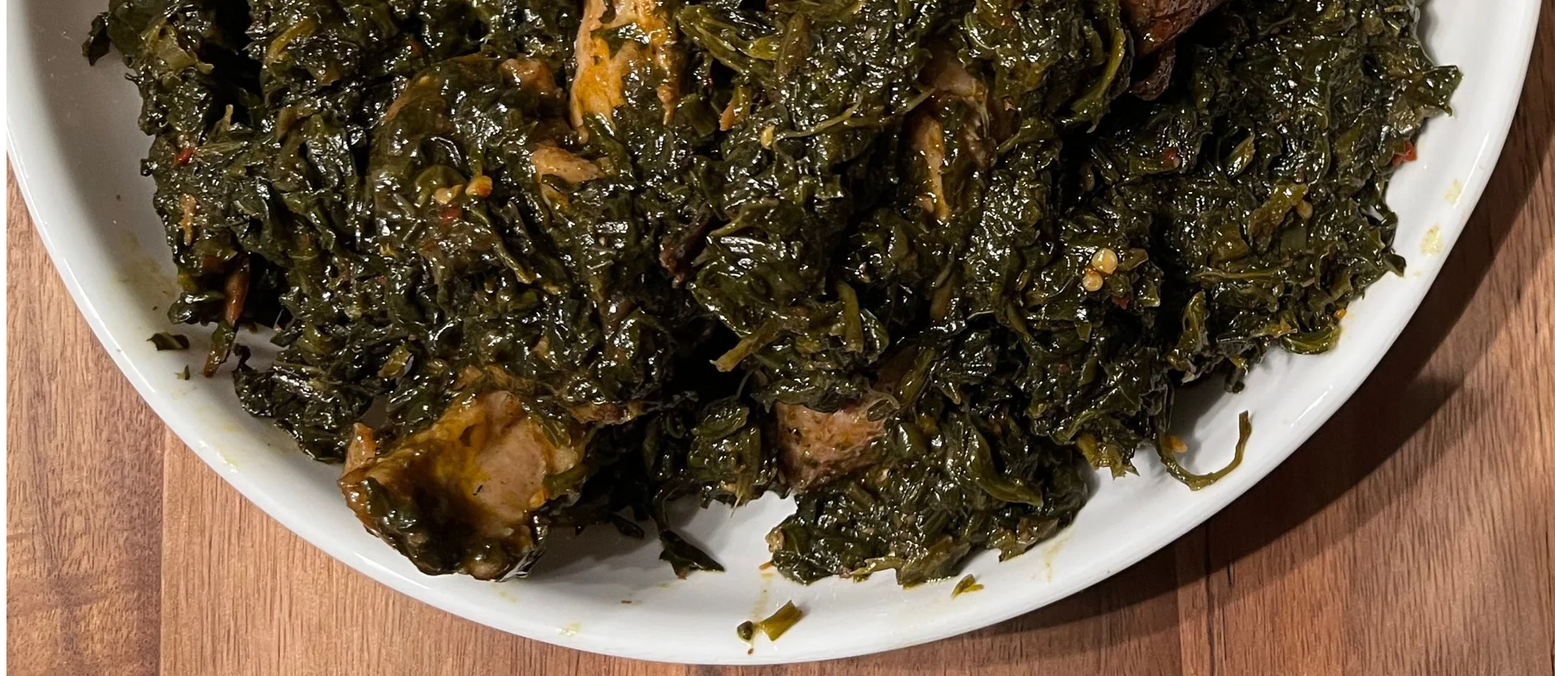
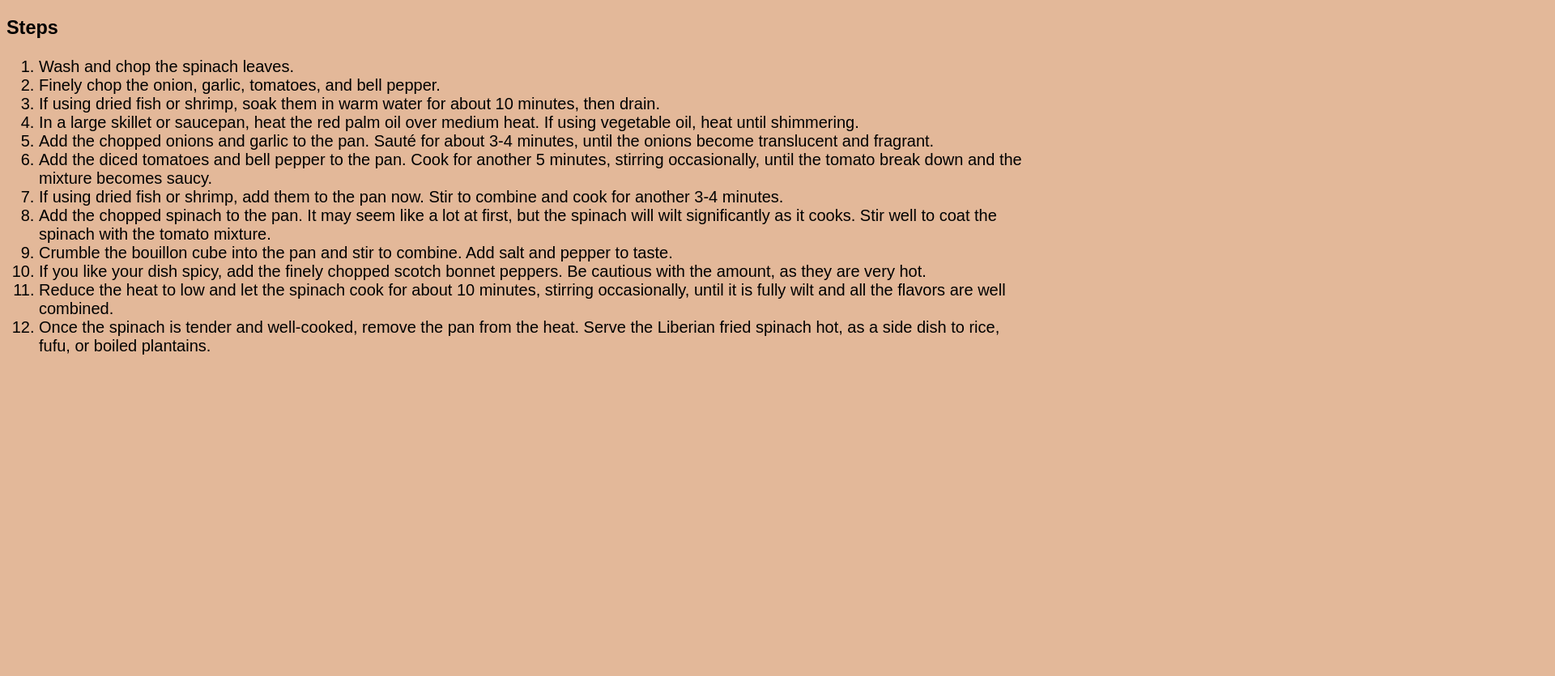
Before and after one commit to chetechy/odin-recipes, a plain HTML site: page recipes/spinach.html in a window 1280 px wide. Shown: the part 1165-2000 px from the top of the page at 81% size, 1920 px wide, since content can reach past the window. After the commit the page ends 1624 px from the top, so only its background shows below. Drawn offline with Linux system fonts and the light colour scheme.

Commit message:
added css link to pages. added bkgrd color, font size and img constraints

```diff
--- a/recipes/spinach.html
+++ b/recipes/spinach.html
@@ -3,6 +3,7 @@
     <head>
         <meta charset="UTF-8">
         <title>Spinach</title>
+        <link rel="stylesheet" href="../style.css">
     </head>
     <body>
         <h1>Liberian Fried Spinach</h1>
@@ -32,13 +33,13 @@
             <li>Wash and chop the spinach leaves.</li>
             <li>Finely chop the onion, garlic, tomatoes, and bell pepper.</li>
             <li>If using dried fish or shrimp, soak them in warm water for about 10 minutes, then drain.</li>
-            <li>In a large skillet or saucepan, heat the red palm oil over medium heat. If using vegetable oil, heat until shimmering   li>
-            <li>Add the chopped onions and garlic to the pan. Sauté for about 3-4 minutes, until the onions become translucent a    fragrant.</li>
+            <li>In a large skillet or saucepan, heat the red palm oil over medium heat. If using vegetable oil, heat until shimmering.</li>
+            <li>Add the chopped onions and garlic to the pan. Sauté for about 3-4 minutes, until the onions become translucent and fragrant.</li>
             <li>Add the diced tomatoes and bell pepper to the pan. Cook for another 5 minutes, stirring occasionally, until the tomato  break down and the mixture becomes saucy.</li>
             <li>If using dried fish or shrimp, add them to the pan now. Stir to combine and cook for another 3-4 minutes.</li>
-            <li>Add the chopped spinach to the pan. It may seem like a lot at first, but the spinach will wilt significantly as     cooks. Stir well to coat the spinach with the tomato mixture.</li>
+            <li>Add the chopped spinach to the pan. It may seem like a lot at first, but the spinach will wilt significantly as it cooks. Stir well to coat the spinach with the tomato mixture.</li>
             <li>Crumble the bouillon cube into the pan and stir to combine. Add salt and pepper to taste.</li>
-            <li>If you like your dish spicy, add the finely chopped scotch bonnet peppers. Be cautious with the amount, as they are ve  hot.</li>
+            <li>If you like your dish spicy, add the finely chopped scotch bonnet peppers. Be cautious with the amount, as they are very hot.</li>
             <li>Reduce the heat to low and let the spinach cook for about 10 minutes, stirring occasionally, until it is fully wilt and all the flavors are well combined.</li>
             <li>Once the spinach is tender and well-cooked, remove the pan from the heat. Serve the Liberian fried spinach hot, as a side dish to rice, fufu, or boiled plantains.</li>
         </ol>
--- /dev/null
+++ b/style.css
@@ -0,0 +1,10 @@
+body{
+    background-color: rgb(227, 184, 153);
+    font-family: Arial, Helvetica, sans-serif;
+    font-size: 20px;
+}
+
+img{
+    width: 500px;
+    height: 500px;
+}
```
Also changed, not shown: index.html (+1 -0 lines), recipes/chickensaladdip.html (+1 -0 lines), recipes/okrasoup.html (+2 -1 lines).
